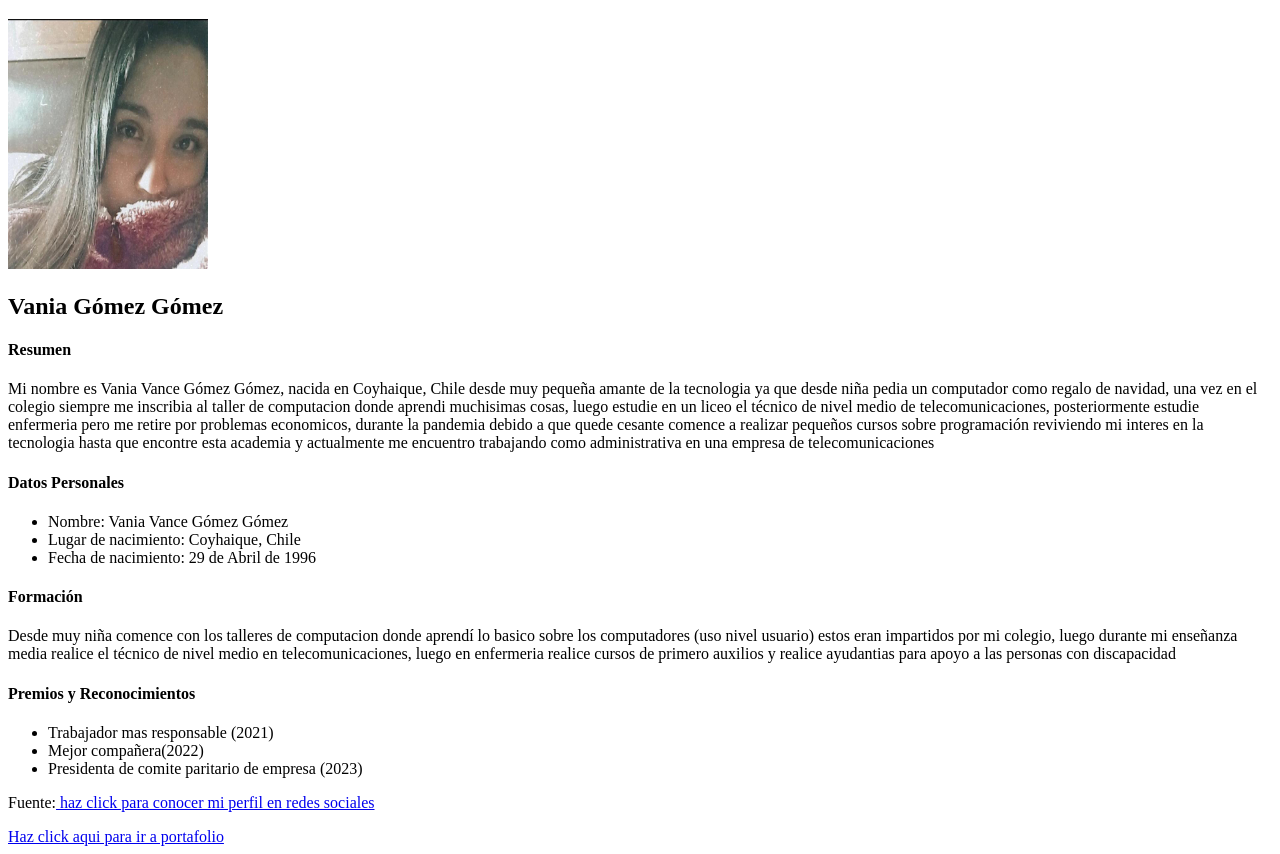
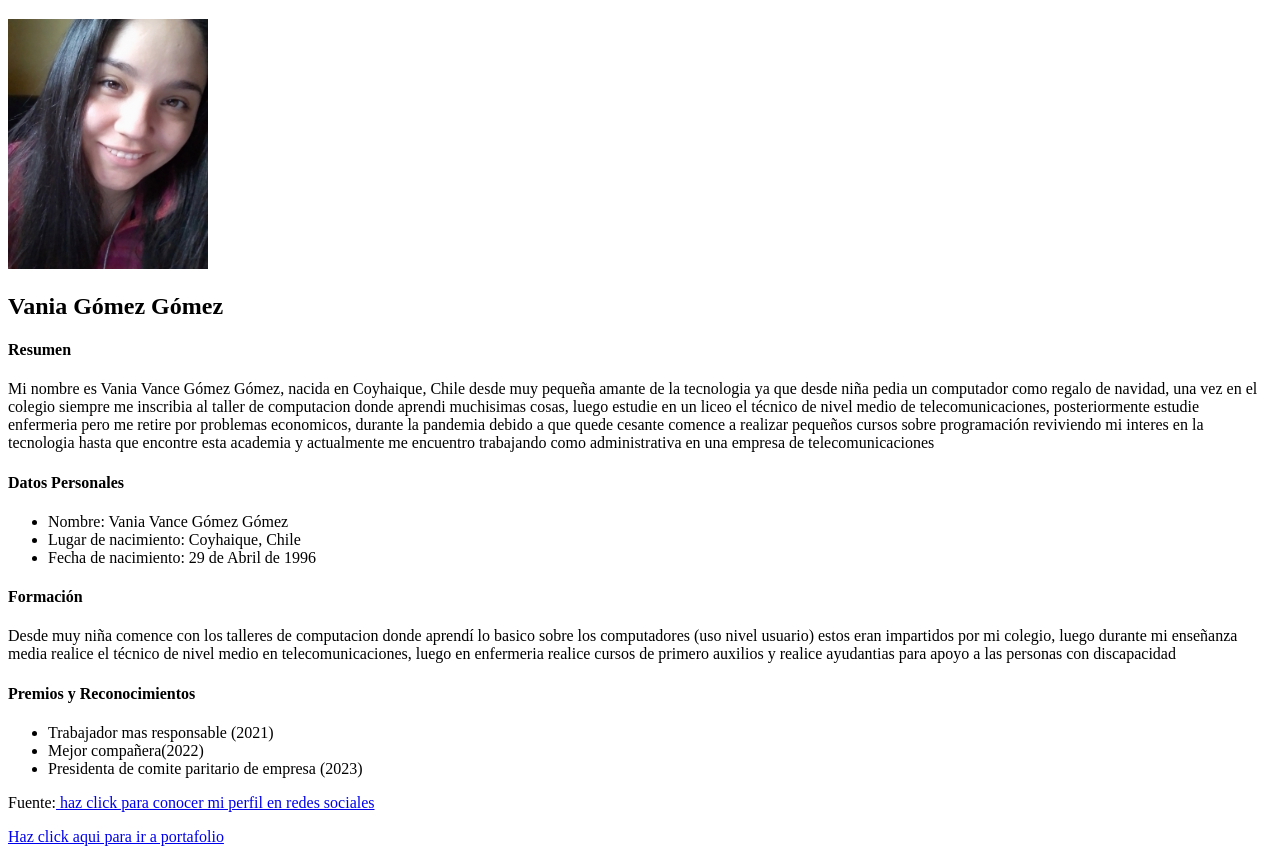
Before and after one commit to Sehoani/CV, a plain HTML site: page index.html in a window 1280 px wide. Shown: the part 61-915 px from the top of the page. Drawn offline with Linux system fonts and the light colour scheme.

Commit message:
intento 2 para solucionar la foto

```diff
--- a/index.html
+++ b/index.html
@@ -11,7 +11,7 @@
 
 <body>
     <h1>Curriculum Vitae</h1>
-    <img src="/assets/imgs/imagendeperfil.jpg" width="200" height="250"
+    <img src="/assets/imgs/foto.jpg" width="200" height="250"
         alt="Foto de perfil"><!--si esta en misma carpeta debe ir solamente el nombre del archivo-->
     <h2>Vania Gómez Gómez</h2>
 
```
